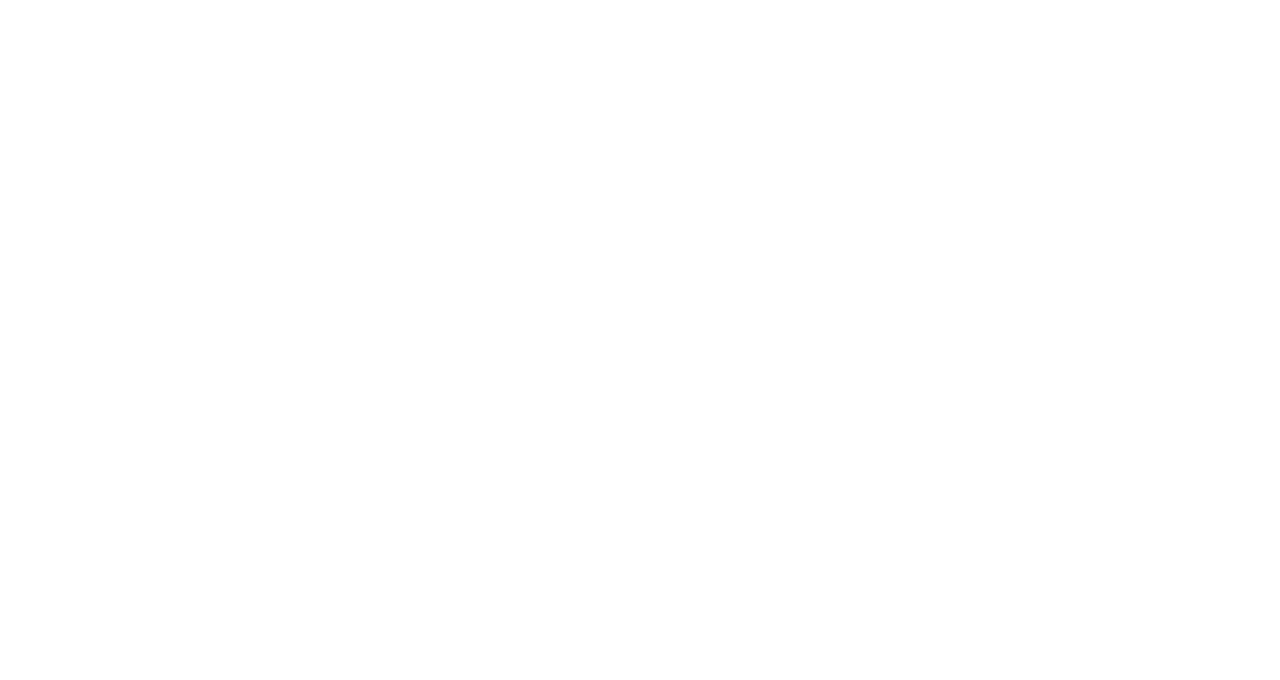
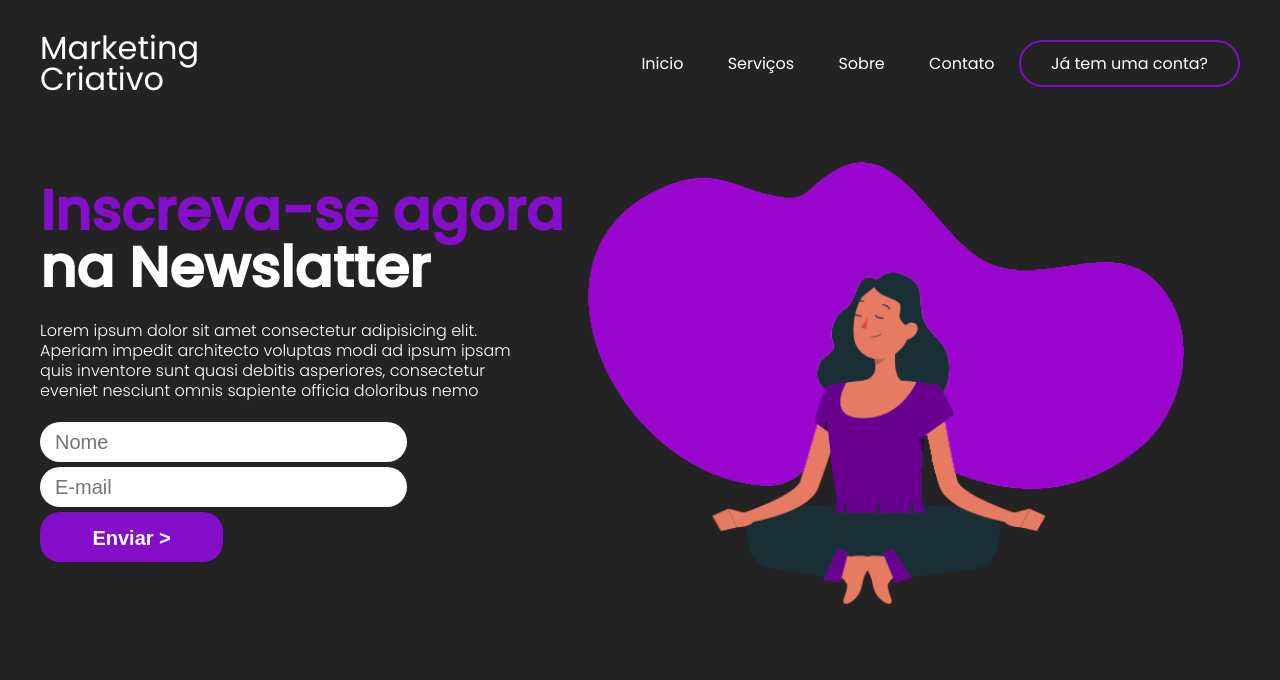
Before and after one commit to kallemback/LANDING-PAGE, a plain HTML site: page index.html in a window 1280 px wide. Drawn offline with Linux system fonts and the light colour scheme.

Commit message:
finalizado pagina principal

```diff
--- a/index.html
+++ b/index.html
@@ -5,8 +5,42 @@
     <meta http-equiv="X-UA-Compatible" content="IE=edge">
     <meta name="viewport" content="width=device-width, initial-scale=1.0">
     <title>Landing</title>
+    <link rel="stylesheet" href="style/style.css">
+    <link rel="stylesheet" href="/style/fonts.css">
+    <link rel="stylesheet" href="/style/media.css">
 </head>
 <body>
+    <header>
+        <div id="title">
+            <h1>Marketing</h1>
+            <h1>Criativo</h1>
+        </div>
+        <ul>
+            <a href="#"><li>Inicio</li></a>
+            <a href="#"><li>Serviços</li></a>
+            <a href="#"><li>Sobre</li></a>
+            <a href="#"><li>Contato</li></a>
+            <a href="#" id="inscreva-se-btn"><li>Já tem uma conta?</li></a>
+        </ul>
 
+    </header>
+    <main>
+        <aside>
+            <span><h2>Inscreva-se agora</h2></span>
+                <h2>na Newslatter</h2>
+                <p>Lorem ipsum dolor sit amet consectetur adipisicing elit. Aperiam impedit architecto voluptas modi ad ipsum ipsam quis inventore sunt quasi debitis asperiores, consectetur eveniet nesciunt omnis sapiente officia doloribus nemo</p>
+        <form>
+            <input type="text" placeholder="Nome">
+            <input type="email" placeholder="E-mail">
+            <input type="submit" value="Enviar >">
+        </form>
+
+        </aside>
+        <article>
+            <img src="/components/images/77d0a7c454e658833800528e748edbe9.png" alt="mulher_meditando">
+        </article>
+
+
+    </main>
 </body>
 </html>
--- /dev/null
+++ b/style/fonts.css
@@ -0,0 +1,68 @@
+@font-face {
+    font-family: 'poppinsblack';
+    src: url('/components/fonts/poppins-black-webfont.woff2') format('woff2'),
+         url('/components/fonts//components/fonts/poppins-black-webfont.woff') format('woff');
+    font-weight: normal;
+    font-style: normal;
+
+}
+
+
+
+
+@font-face {
+    font-family: 'poppinsbold';
+    src: url('/components/fonts/poppins-bold-webfont.woff2') format('woff2'),
+         url('/components/fonts/poppins-bold-webfont.woff') format('woff');
+    font-weight: normal;
+    font-style: normal;
+
+}
+
+
+
+
+@font-face {
+    font-family: 'poppinslight';
+    src: url('/components/fonts/poppins-light-webfont.woff2') format('woff2'),
+         url('/components/fonts/poppins-light-webfont.woff') format('woff');
+    font-weight: normal;
+    font-style: normal;
+
+}
+
+
+
+
+@font-face {
+    font-family: 'poppinsmedium';
+    src: url('/components/fonts/poppins-medium-webfont.woff2') format('woff2'),
+         url('/components/fonts/poppins-medium-webfont.woff') format('woff');
+    font-weight: normal;
+    font-style: normal;
+
+}
+
+
+
+
+@font-face {
+    font-family: 'poppinsregular';
+    src: url('/components/fonts/poppins-regular-webfont.woff2') format('woff2'),
+         url('/components/fonts/poppins-regular-webfont.woff') format('woff');
+    font-weight: normal;
+    font-style: normal;
+
+}
+
+
+
+
+@font-face {
+    font-family: 'poppinssemibold';
+    src: url('/components/fonts/poppins-semibold-webfont.woff2') format('woff2'),
+         url('/components/fonts/poppins-semibold-webfont.woff') format('woff');
+    font-weight: normal;
+    font-style: normal;
+
+}
--- /dev/null
+++ b/style/media.css
@@ -0,0 +1,26 @@
+@media screen and (max-width: 760px){
+    header{
+        flex-direction: column;
+
+    }
+    main{
+        flex-direction: column;
+    }
+    h2 {
+        font-size: 38px;
+    }
+    form{
+        margin: 0 auto;
+        width: 100%;
+    }
+    input{
+        align-self: center;
+    }
+    img{
+        margin-top: 100px;
+        width: 360px;
+
+    ul{
+        text-align: center;
+    }
+}
--- /dev/null
+++ b/style/style.css
@@ -0,0 +1,95 @@
+@charset "utf-8";
+
+body{
+    background-color: #232323;
+    color: white;
+    font-family: poppinsregular;
+    max-width: 1200px;
+    margin: 0 auto;
+    padding: 15px;
+}
+header{
+    display: flex;
+    flex-direction: row;
+    justify-content: space-between;
+    align-items: center;
+}
+#title{
+    flex-direction: column;
+    line-height: 10px;
+}
+li{
+    display: inline-block;
+    margin: 20px;
+}
+a{
+    color: white;
+}
+a:hover{
+    color: rgb(132, 14, 201);
+    transition: 1ms all;
+}
+#inscreva-se-btn{
+    border: 2px solid rgb(132, 14, 201);
+    padding: 10px;
+    border-radius: 30px;
+
+}
+#inscreva-se-btn:hover{
+    color: white;
+    background-color: rgb(132, 14, 201);
+}
+h1{
+    font-weight: 200;
+}
+main{
+    display: flex;
+    flex-direction: row;
+    margin-top: 50px;
+}
+h2{
+    font-size: 56px;
+    line-height: 10px;
+    font-family: poppinsmedium;
+}
+span{
+    color: rgb(132, 14, 201);
+}
+p{
+    line-height: 20px;
+    max-width: 500px;
+    font-family: poppinslight;
+}
+img{
+    width: 620px;
+}
+form{
+    display: flex;
+    flex-direction: column;
+    width: 70%;
+
+}
+form [type="submit"]{
+    height: 50px;
+    width: 50%;
+    background-color: rgb(132, 14, 201);
+    color: white;
+    font-weight: bold;
+
+}
+form [type="submit"]:hover{
+    cursor: pointer;
+
+}
+
+
+
+input{
+    padding: 15px;
+    margin-top: 5px;
+    height: 10px;
+    border-radius: 20px;
+    border: none;
+    font-size: 20px;
+
+}
```
Also changed, not shown: components/fonts/poppins-black-webfont.woff (added), components/fonts/poppins-black-webfont.woff2 (added), components/fonts/poppins-bold-webfont.woff (added), components/fonts/poppins-bold-webfont.woff2 (added), components/fonts/poppins-light-webfont.woff (added), components/fonts/poppins-light-webfont.woff2 (added), components/fonts/poppins-medium-webfont.woff (added), components/fonts/poppins-medium-webfont.woff2 (added), components/fonts/poppins-regular-webfont.woff (added), components/fonts/poppins-regular-webfont.woff2 (added), components/images/77d0a7c454e658833800528e748edbe9.png (added).
